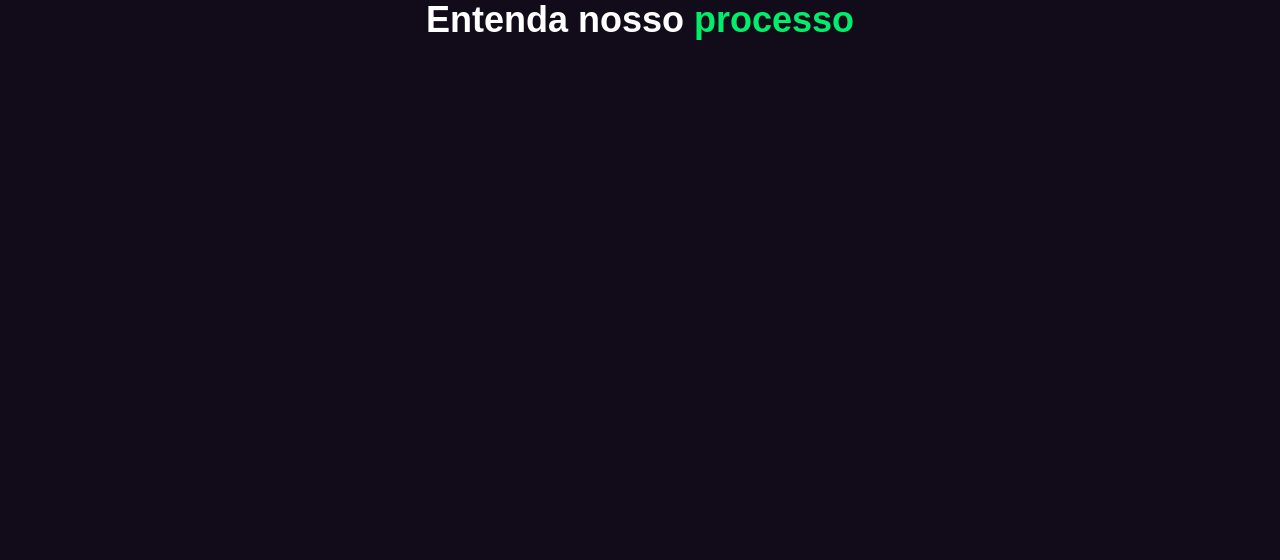
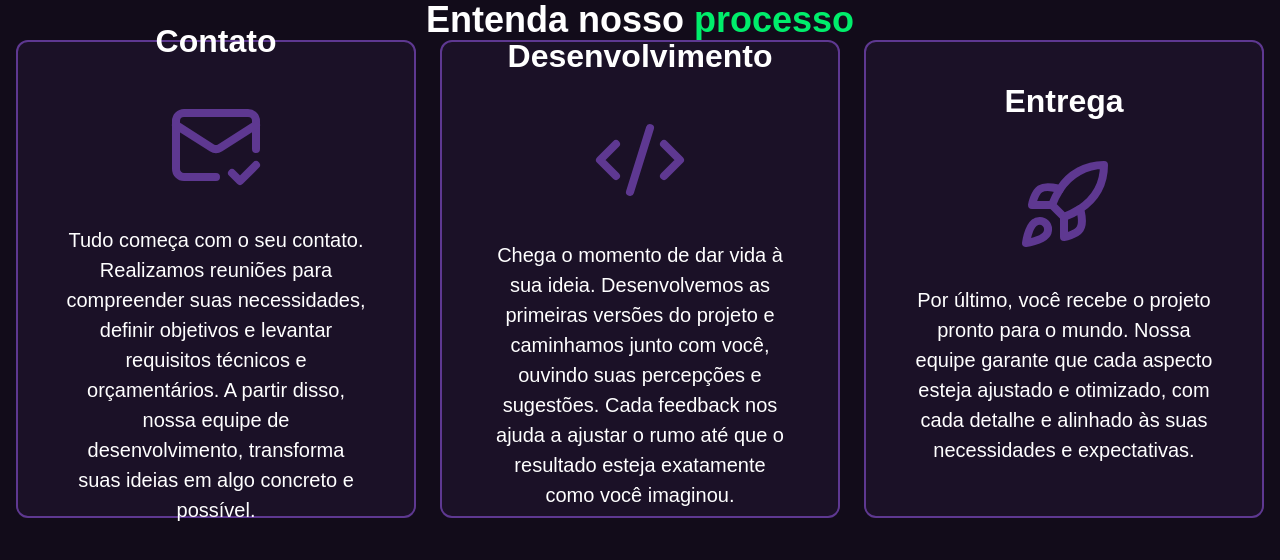
Before and after one commit to knex-projects/NewKnex-lp, a Next.js app: page / in a window 1280 px wide. Shown: the top 560 px of the page. Built offline with nearby package versions, Linux system fonts and the light colour scheme.

Commit message:
feat: enhance ProcessSection component with detailed process steps and icons

```diff
--- a/src/components/section/processSection.tsx
+++ b/src/components/section/processSection.tsx
@@ -1,15 +1,50 @@
+import { MailCheck, CodeXml, Rocket } from "lucide-react";
+
 export const ProcessSection = () => {
-    return (
-        <section className="bg-BackGround min-h-[1006px]">
-            <div className="container mx-auto px-4">
-                <h2 className="text-4xl font-bold text-center font-quantico text-white">Entenda nosso <span className="text-G4">processo</span></h2>
+  const PROCESS_STEPS = [
+    {
+      id: 1,
+      title: "Contato",
+      description:
+        "Tudo começa com o seu contato. Realizamos reuniões para compreender suas necessidades, definir objetivos e levantar requisitos técnicos e orçamentários. A partir disso, nossa equipe de desenvolvimento, transforma suas ideias em algo concreto e possível.",
+      icon: <MailCheck size={96} className="text-P3 group-hover:text-G3 transition-all duration-300" />,
+    },
+    {
+      id: 2,
+      title: "Desenvolvimento",
+      description:
+        "Chega o momento de dar vida à sua ideia. Desenvolvemos as primeiras versões do projeto e caminhamos junto com você, ouvindo suas percepções e sugestões. Cada feedback nos ajuda a ajustar o rumo até que o resultado esteja exatamente como você imaginou.",
+      icon: <CodeXml size={96} className="text-P3 group-hover:text-G3 transition-all duration-300" />,
+    },
+    {
+      id: 3,
+      title: "Entrega",
+      description:
+        "Por último, você recebe o projeto pronto para o mundo. Nossa equipe garante que cada aspecto esteja ajustado e otimizado, com cada detalhe e alinhado às suas necessidades e expectativas.",
+      icon: <Rocket size={96} className="text-P3 group-hover:text-G3 transition-all duration-300" />,
+    },
+  ];
 
-                <div className="flex flex-col items-center justify-center">
-                    <div className="flex flex-col items-center justify-center">
+  return (
+    <section className="bg-BackGround min-h-[1006px]">
+      <div className="container mx-auto px-4">
+        <h2 className="text-4xl font-bold text-center font-quantico text-white">
+          Entenda nosso <span className="text-G4">processo</span>
+        </h2>
 
-                    </div>
-                </div>
+        <div className="flex flex-row gap-6 items-center justify-center">
+          {PROCESS_STEPS.map((step) => (
+            <div
+              key={step.id}
+              className="group flex flex-col items-center justify-center border-2 w-[464px] h-[478px] border-P3 bg-Footer hover:border-G3 transition-all duration-300 rounded-xl p-12 pt-8 gap-8"
+            >
+              <h2 className="text-[2rem] font-bold text-white font-quantico">{step.title}</h2>
+              <span>{step.icon}</span>
+              <p className="text-white text-center font-montserrat text-[1.25rem]">{step.description}</p>
             </div>
-        </section>
-    )
-}
+          ))}
+        </div>
+      </div>
+    </section>
+  );
+};
```
